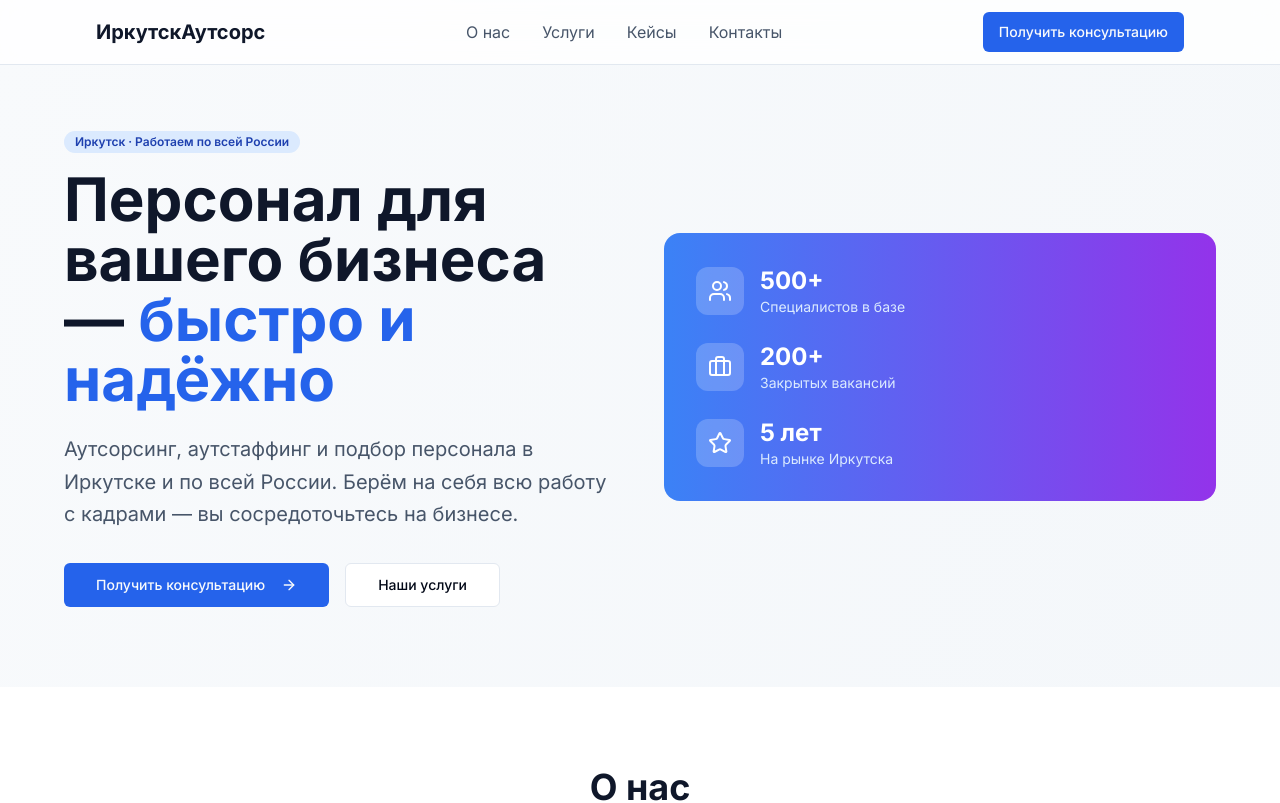
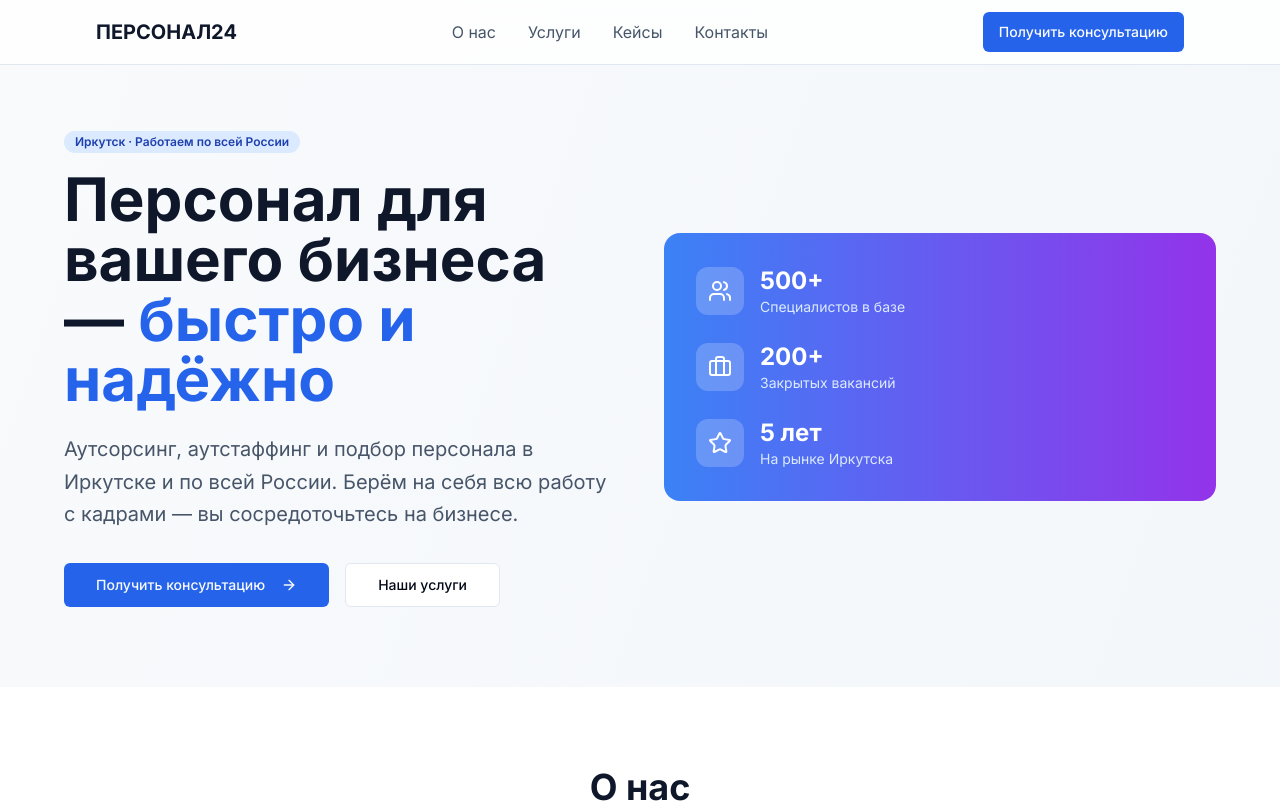
Before and after one commit to pr-poehali-dev/data-sync-initiative-7, a React (Vite) app: page / in a window 1280 px wide. Shown: the top 803 px of the page. Built offline with nearby package versions, Linux system fonts and the light colour scheme.

Commit message:
Интеграция ПЕРСОНАЛ24

```diff
--- a/src/pages/Index.tsx
+++ b/src/pages/Index.tsx
@@ -10,7 +10,7 @@ export default function Portfolio() {
       <nav className="fixed top-0 w-full bg-white/80 backdrop-blur-md border-b z-50">
         <div className="max-w-6xl mx-auto px-4 sm:px-6 lg:px-8">
           <div className="flex justify-between items-center h-16">
-            <div className="font-bold text-xl text-slate-900">ИркутскАутсорс</div>
+            <div className="font-bold text-xl text-slate-900">ПЕРСОНАЛ24</div>
             <div className="hidden md:flex space-x-8">
               <a href="#about" className="text-slate-600 hover:text-slate-900 transition-colors">О нас</a>
               <a href="#services" className="text-slate-600 hover:text-slate-900 transition-colors">Услуги</a>
@@ -394,8 +394,8 @@ export default function Portfolio() {
       {/* Footer */}
       <footer className="bg-slate-950 text-slate-400 py-8">
         <div className="max-w-6xl mx-auto px-4 sm:px-6 lg:px-8 flex flex-col md:flex-row justify-between items-center gap-4">
-          <div className="font-bold text-white text-lg">ИркутскАутсорс</div>
-          <div className="text-sm">© 2024 ИркутскАутсорс. Все права защищены.</div>
+          <div className="font-bold text-white text-lg">ПЕРСОНАЛ24</div>
+          <div className="text-sm">© 2024 ПЕРСОНАЛ24. Все права защищены.</div>
           <div className="text-sm">г. Иркутск · Работаем по всей России</div>
         </div>
       </footer>
```
